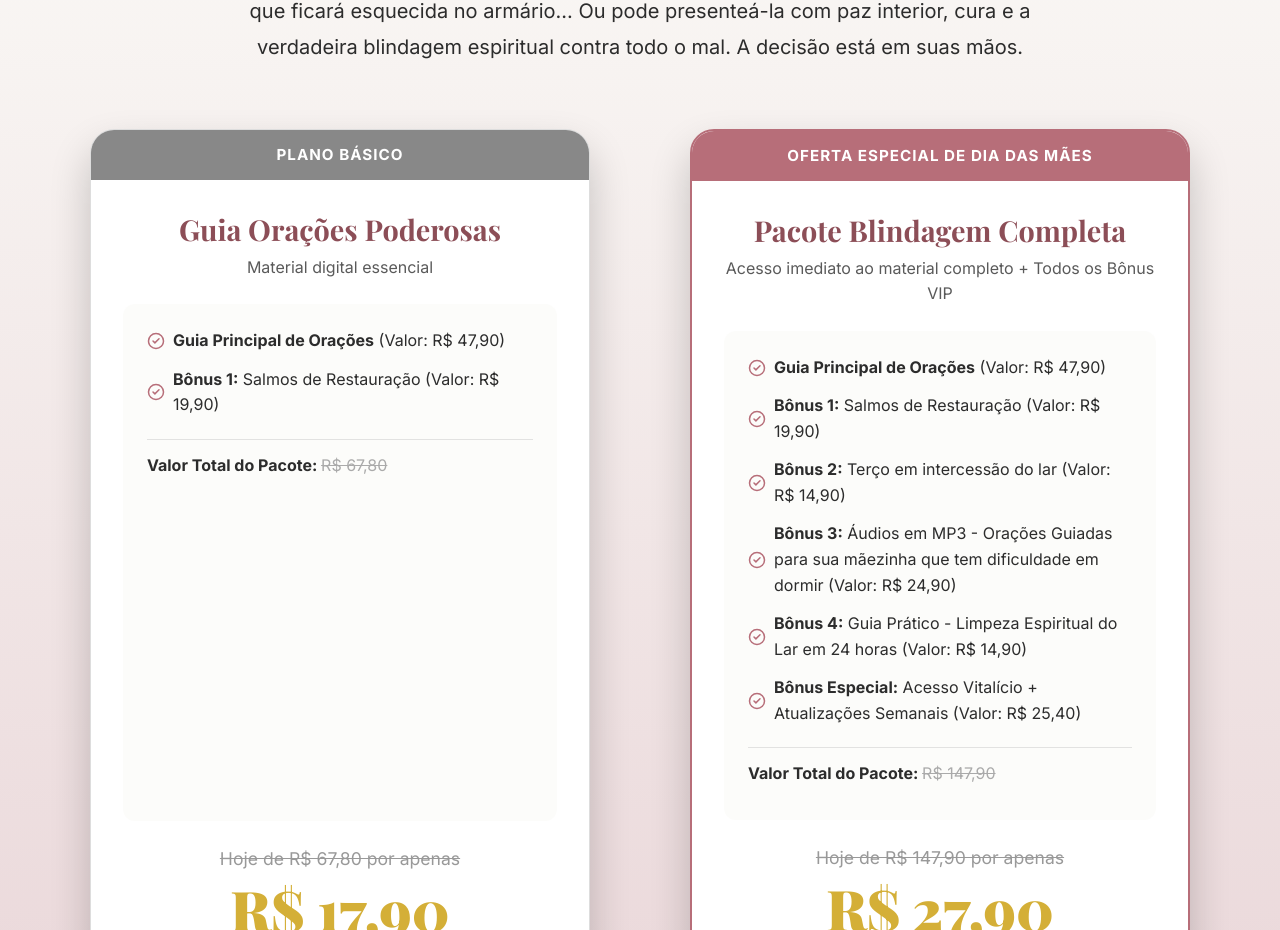
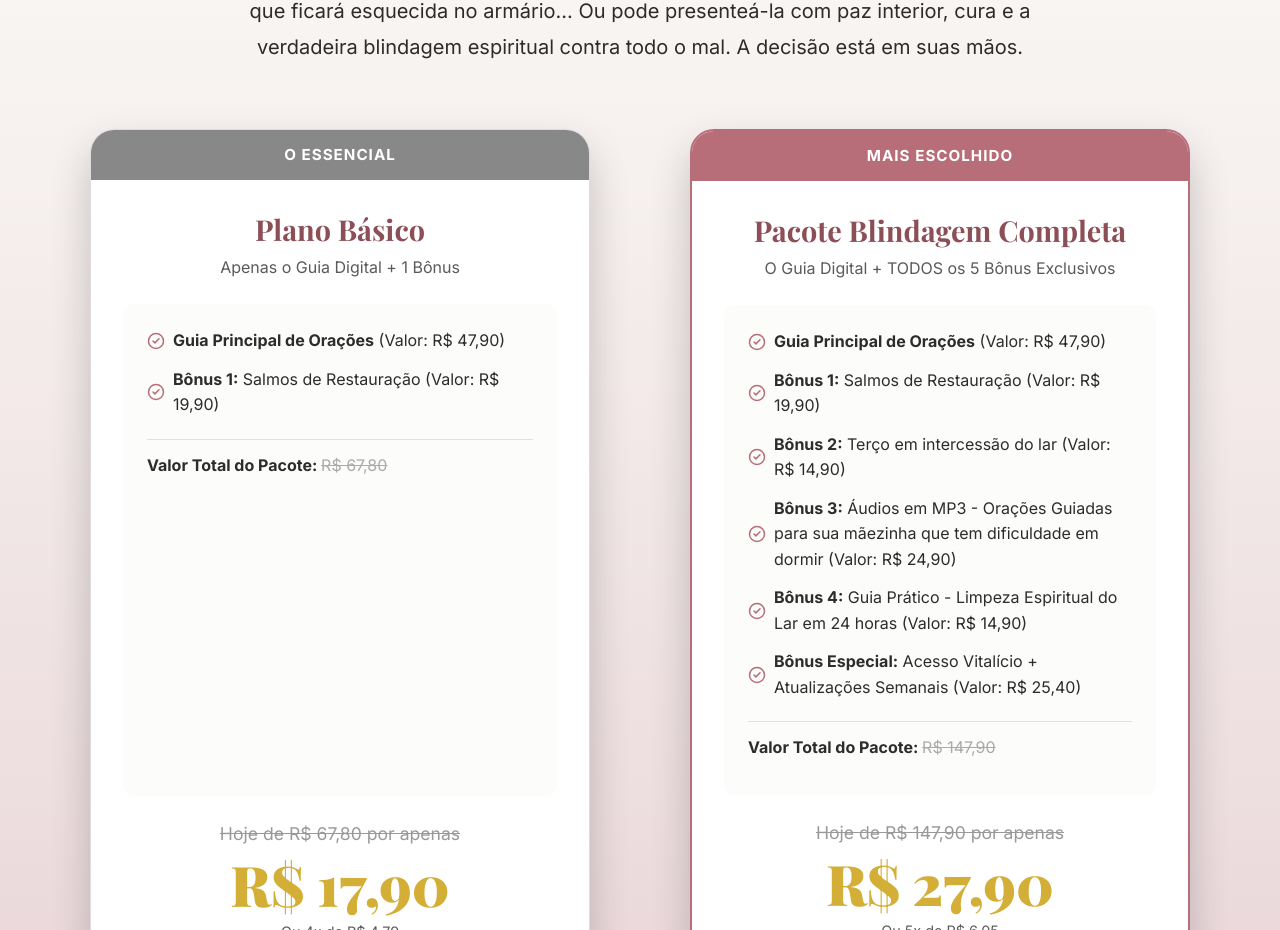
Before and after one commit to LucasValeriano/oracao-para-mae, a React (Vite) app: page / in a window 1280 px wide. Shown: the part 2933-3863 px from the top of the page. Built offline with nearby package versions, Linux system fonts and the light colour scheme; a web font is replaced by a local one.

Commit message:
feat: Adiciona link de checkout PerfectPay no Plano Básico e atualiza botões CTA

```diff
--- a/src/App.jsx
+++ b/src/App.jsx
@@ -266,7 +266,7 @@ function App() {
                   </div>
 
                   <div style={{ marginTop: '0.5rem' }}>
-                    <a href="#" style={{ width: '100%', marginBottom: '1rem', padding: '1.2rem', fontSize: '1.1rem', textTransform: 'uppercase' }} className={`btn-primary ${pkg.isPopular ? 'pulse' : ''}`}>
+                    <a href={pkg.link || "#"} style={{ width: '100%', marginBottom: '1rem', padding: '1.2rem', fontSize: '1.1rem', textTransform: 'uppercase' }} className={`btn-primary ${pkg.isPopular ? 'pulse' : ''}`}>
                       {pkg.button}
                       <ArrowRight size={20} />
                     </a>
--- a/src/copy.js
+++ b/src/copy.js
@@ -64,10 +64,11 @@ export const copy = {
     subtitle: "Faltam poucos dias para o Dia das Mães. Você pode dar apenas mais uma roupa que ficará esquecida no armário... Ou pode presenteá-la com paz interior, cura e a verdadeira blindagem espiritual contra todo o mal. A decisão está em suas mãos.",
     packages: [
       {
-        cardTag: "Plano Básico",
-        cardTitle: "Guia Orações Poderosas",
-        cardSubtitle: "Material digital essencial",
+        cardTag: "O Essencial",
+        cardTitle: "Plano Básico",
+        cardSubtitle: "Apenas o Guia Digital + 1 Bônus",
         isPopular: false,
+        link: "https://go.perfectpay.com.br/PPU38CQBDP0",
         items: [
           { text: "Guia Principal de Orações", value: "R$ 47,90" },
           { text: "Bônus 1: Salmos de Restauração", value: "R$ 19,90" }
@@ -80,10 +81,11 @@ export const copy = {
         secureText: "Pagamento Seguro"
       },
       {
-        cardTag: "Oferta Especial de Dia das Mães",
+        cardTag: "Mais Escolhido",
         cardTitle: "Pacote Blindagem Completa",
-        cardSubtitle: "Acesso imediato ao material completo + Todos os Bônus VIP",
+        cardSubtitle: "O Guia Digital + TODOS os 5 Bônus Exclusivos",
         isPopular: true,
+        link: "#",
         items: [
           { text: "Guia Principal de Orações", value: "R$ 47,90" },
           { text: "Bônus 1: Salmos de Restauração", value: "R$ 19,90" },
```
